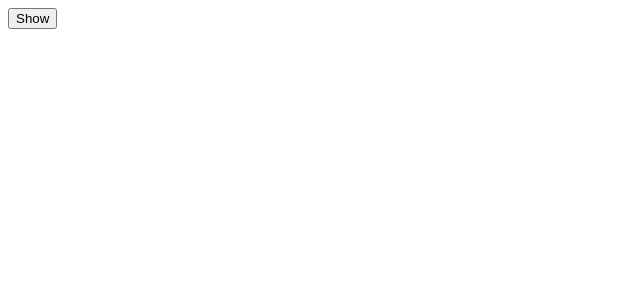
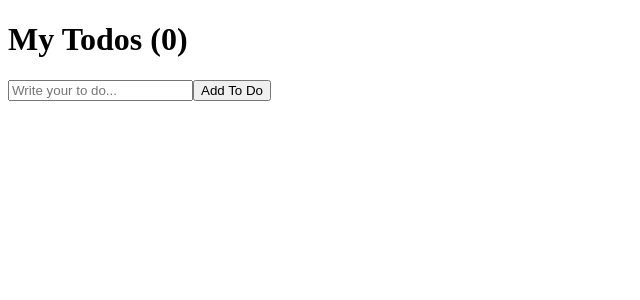
Before and after one commit to JEON-HYERIN/nomad-react, a React (Create React App) app: page / in a window 1280 px wide. Shown: the top 300 px of the page, without its empty margins (0-640 px from the left). Built offline with nearby package versions, Linux system fonts and the light colour scheme.

Commit message:
7.0 To Do List part One

```diff
--- a/src/App.js
+++ b/src/App.js
@@ -1,19 +1,26 @@
 import { useState, useEffect } from 'react';
 
-function Hello() {
-  useEffect(() => {
-    console.log('hi');
-    return () => console.log('bye');
-  }, []);
-  return <h1>Hello</h1>
-}
 function App() {
-  const [showing, setShowing] = useState(false);
-  const onClick = () => setShowing(prev => !prev);
+  const [todo, setTodo] = useState('');
+  const [todos, setTodos] = useState([]);
+  const onChange = (event) => setTodo(event.target.value);
+  const onSubmit = (event) => {
+    event.preventDefault();
+    console.log(todo);
+    if(todo === '') {
+      return;
+    }
+    setTodo('');
+    setTodos(currentArray => [todo, ...currentArray]);
+  };
+  console.log(todos);
   return (
     <div>
-      {showing ? <Hello /> : null}
-      <button onClick={onClick}>{showing ? "Hide" : "Show"}</button>
+      <h1>My Todos ({todos.length})</h1>
+      <form onSubmit={onSubmit}>
+        <input type="text" onChange={onChange} value={todo} placeholder="Write your to do..." />
+        <button>Add To Do</button>
+      </form>
     </div>
   );
 }
```
